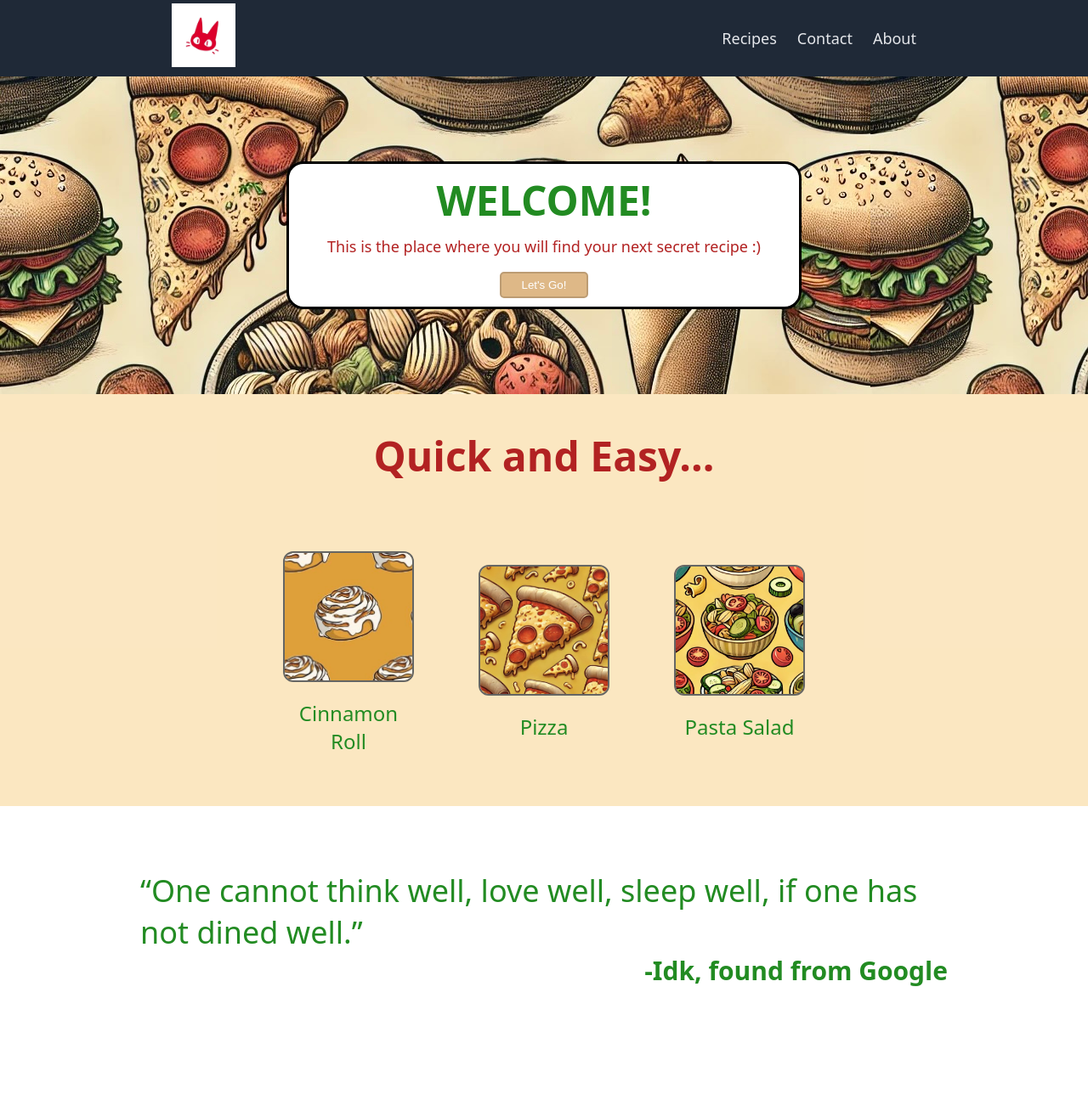
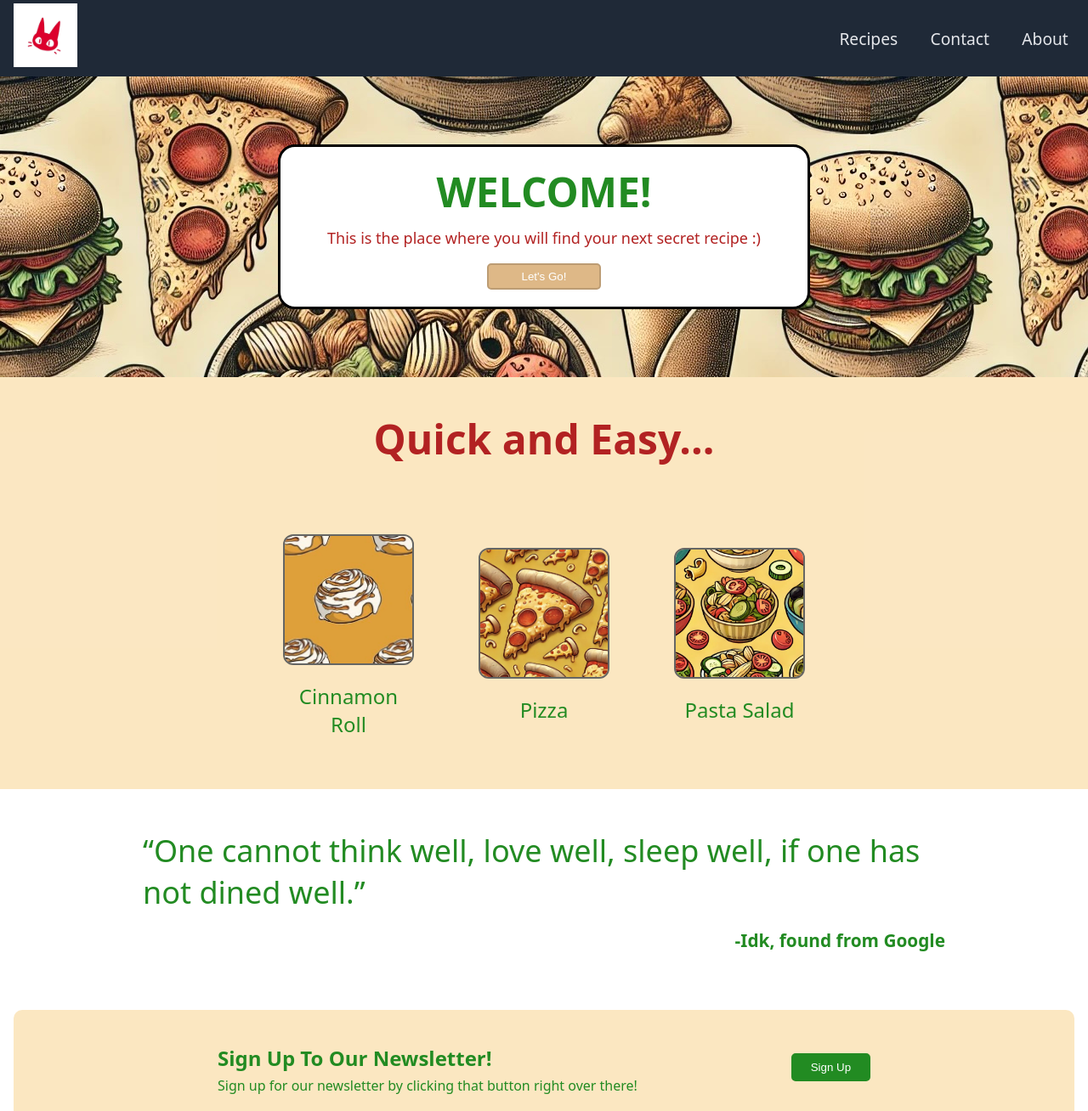
Before and after one commit to sinemnagod/recipes, a plain HTML site: page home/index.html in a window 1280 px wide. Shown: the top 1308 px of the page at 85% size. Drawn offline with Linux system fonts and the light colour scheme.

Commit message:
Update style.css

```diff
--- a/home/style.css
+++ b/home/style.css
@@ -3,32 +3,47 @@ body {
     flex-direction: column;
     margin: 0;
     font-family: system-ui, -apple-system, BlinkMacSystemFont, 'Segoe UI', Roboto, Oxygen, Ubuntu, Cantarell, 'Open Sans', 'Helvetica Neue', sans-serif;
-
+    width: 100%;
 }
 
 header {
     display: flex;
     justify-content: space-between;
-    padding: 2px 200px;
+    padding: 2px;
     align-items: center;
     background-color: #1F2937;
     border: 2px solid #1F2937;
+
 
 }
 .logo {
     font-size: 24px;
     color: #F9FAF8;
     margin:0;
+    margin-left: 0.5em;
+    background-color: #1F2937;
 }
 nav {
     display:flex;
 }
 
 .navbar {
-    font-size: 18px;
+    font-size: 1.2em;
     color:#E5E7EB;
     text-decoration: none;
-    margin-left: 24px;
+    margin-left: 1em;
+    margin-right: 1em;
+
+    @media (width < 445px) {
+        font-size: 0.8em;
+    }
+    @media (width <= 360px) {
+        font-size: 0.7em;
+    }
+    @media (width <= 325px) {
+        font-size: 0.6em;
+    }
+
 }
 .navbar:hover {
     color:#c2c3c6;
@@ -36,10 +51,11 @@ nav {
 }
 .container1 {
     display: flex;
-    padding: 100px 200px;
+    padding: 5em 10em;
     align-items:center;
     justify-content: center;
     background-image: url(header.jpeg);
+
 }
 .context {
     background-color: white;
@@ -47,6 +63,7 @@ nav {
     border-radius: 20px;
     text-align: center;
     border: 3px solid black;
+    padding:10px;
 }
 h1 {
     font-size: 48px;
@@ -69,6 +86,7 @@ h1 {
     padding: 6px 24px;
     border-radius: 5px;
     margin-bottom: 10px;
+    width: 10em;
 }
 .noborder:hover {
     border: 2px solid rgb(131, 109, 80);
@@ -80,6 +98,7 @@ h1 {
     justify-content: center;
     background-color: rgba(248, 214, 150, 0.584);
 
+
 }
 .firsth2 {
     text-align: center;
@@ -89,11 +108,11 @@ h1 {
 }
 .boxes {
     display: flex;
+    flex-wrap: wrap;
+    padding: 20px;
     justify-content: center;
-    align-items: center;
-    padding: 20px;
+}
 
-}
 .item {
     display: flex;
     flex-direction: column;
@@ -133,49 +152,54 @@ h1 {
 
 .container3 {
     background-color:white;
-    padding: 75px 350px 0px 350px;
+    padding: 3em 5em;
     justify-content: center;
 
-
-}
-@media(max-width: 960px) {
-    .container3 {
-        padding: 75px 90px;
-
-    }
-    .quote {
-        font-size: 30px !important;
-    }
-}
-@media(min-width: 960px) and (max-width: 1330px) {
-    .container3 {
-        padding: 75px 165px ;
+    @media (width >= 600px) {
+        padding: 3em 10.5em;
     }
 }
 
 .quote {
-    font-size: 36px;
+
     font-family: system-ui, -apple-system, BlinkMacSystemFont, 'Segoe UI', Roboto, Oxygen, Ubuntu, Cantarell, 'Open Sans', 'Helvetica Neue', sans-serif;
     color: forestgreen;
     margin:0;
+    font-size: 1.5rem;
+    font-size: clamp(1.5rem, 1.2702205882352942rem + 1.2254901960784315vw, 2.75rem);
+    margin-bottom: 0.5em;
 }
 .author {
     justify-self: end;
-    font-size: 30px;
     font-weight: 700;
     color:forestgreen;
+    font-size: 1rem;
+    font-size: clamp(1rem, 0.9080882352941176rem + 0.49019607843137253vw, 1.5rem);
 }
 
+.container4 {
+    padding: 0em 1em 0.5em 1em;
 
+
+}
 .blue {
     display: flex;
     background-color: rgba(248, 214, 150, 0.584);
-    padding: 30px 150px;
-    margin: 100px 200px;
+    padding: 1.2em 1em;
     border-radius: 10px;
     display: flex;
     justify-content: space-between;
     align-items: center;
+
+    @media (width >= 600px) {
+        padding: 1.2em 5em;
+    }
+    @media (width >= 900px) {
+        padding: 1.2em 10em;
+    }
+    @media (width >= 1200px) {
+        padding: 1.2em 15em;
+    }
 }
 
 .secondh2 {
@@ -191,9 +215,10 @@ p {
 button {
     color: white;
     background-color: forestgreen;
-    padding: 6px 24px;
+    padding: 0.5em;
     border: 2px solid forestgreen;
     border-radius: 5px;
+    width: 7em;
 }
 button:hover{
     border: 2px solid white;
@@ -201,11 +226,13 @@ button:hover{
 }
 footer {
     display: flex;
-    padding: 30px 150px;
+    padding: 2em 1em;
     justify-content: center;
     align-items: center;
     color:#E5E7EB;
     background-color: #1F2937;
+    margin-bottom: 0px;
+
 }
 .copyright {
     margin:0;
```
